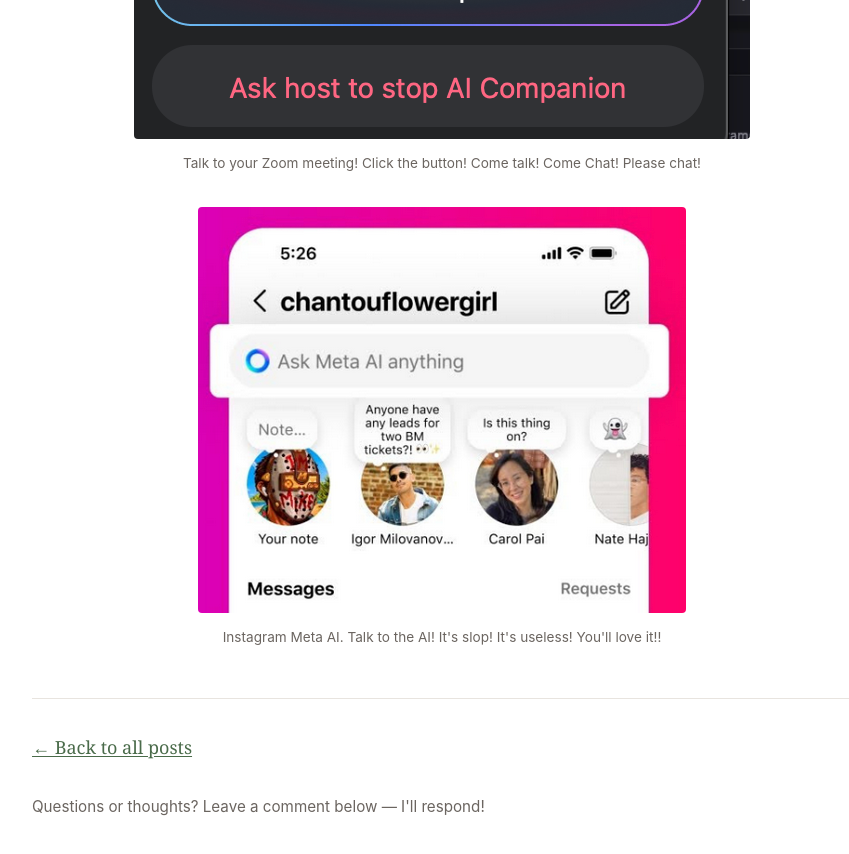
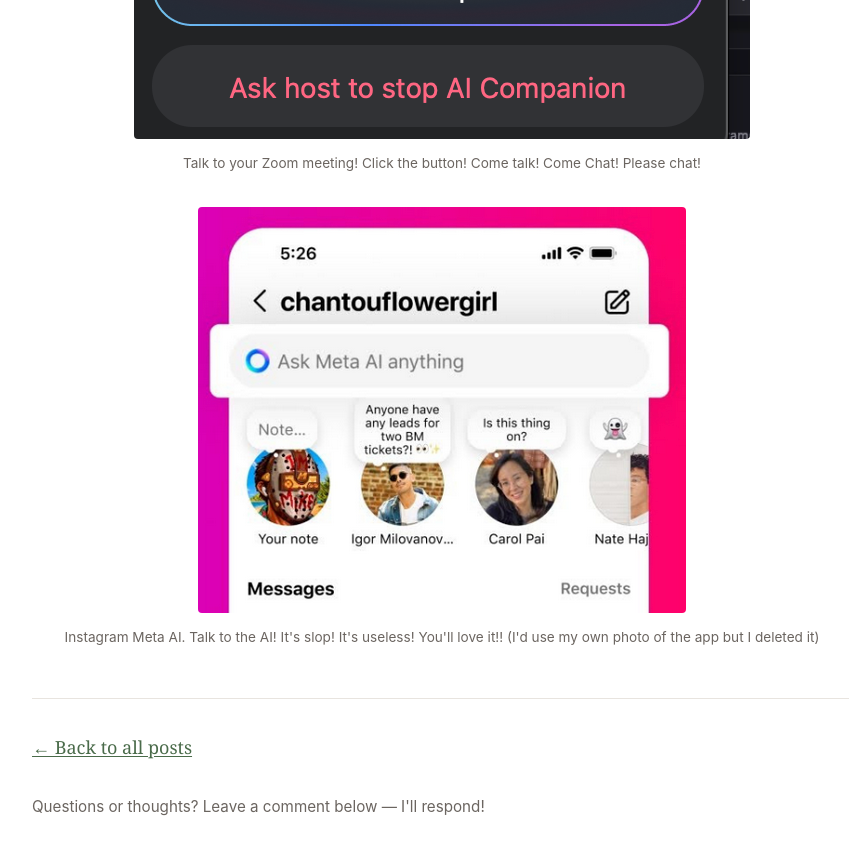
Before and after one commit to califlower/califlower.github.io, a Jekyll site: the page built from blog/_posts/2026-05-29-the-machine-god-wants-to-talk-to-you.md, in a window 1280 px wide and 900 px high, scrolled down 4841 px. Shown: the top 854 px of the window, without its empty margins (198-1047 px from the left). Built offline with Jekyll 4.4.1, drawn with Linux system fonts in a browser that asks for light colours; comment, search, counter and statistics services are not loaded.

Commit message:
Update Instagram AI caption

```diff
--- a/blog/_posts/2026-05-29-the-machine-god-wants-to-talk-to-you.md
+++ b/blog/_posts/2026-05-29-the-machine-god-wants-to-talk-to-you.md
@@ -47,5 +47,5 @@
 
 <figure>
   <img src="/blog/images/machine-god/instagram-meta-ai.png" alt="Meta AI in Instagram">
-  <figcaption>Instagram Meta AI. Talk to the AI! It's slop! It's useless! You'll love it!!</figcaption>
+  <figcaption>Instagram Meta AI. Talk to the AI! It's slop! It's useless! You'll love it!! (I'd use my own photo of the app but I deleted it)</figcaption>
 </figure>
```
